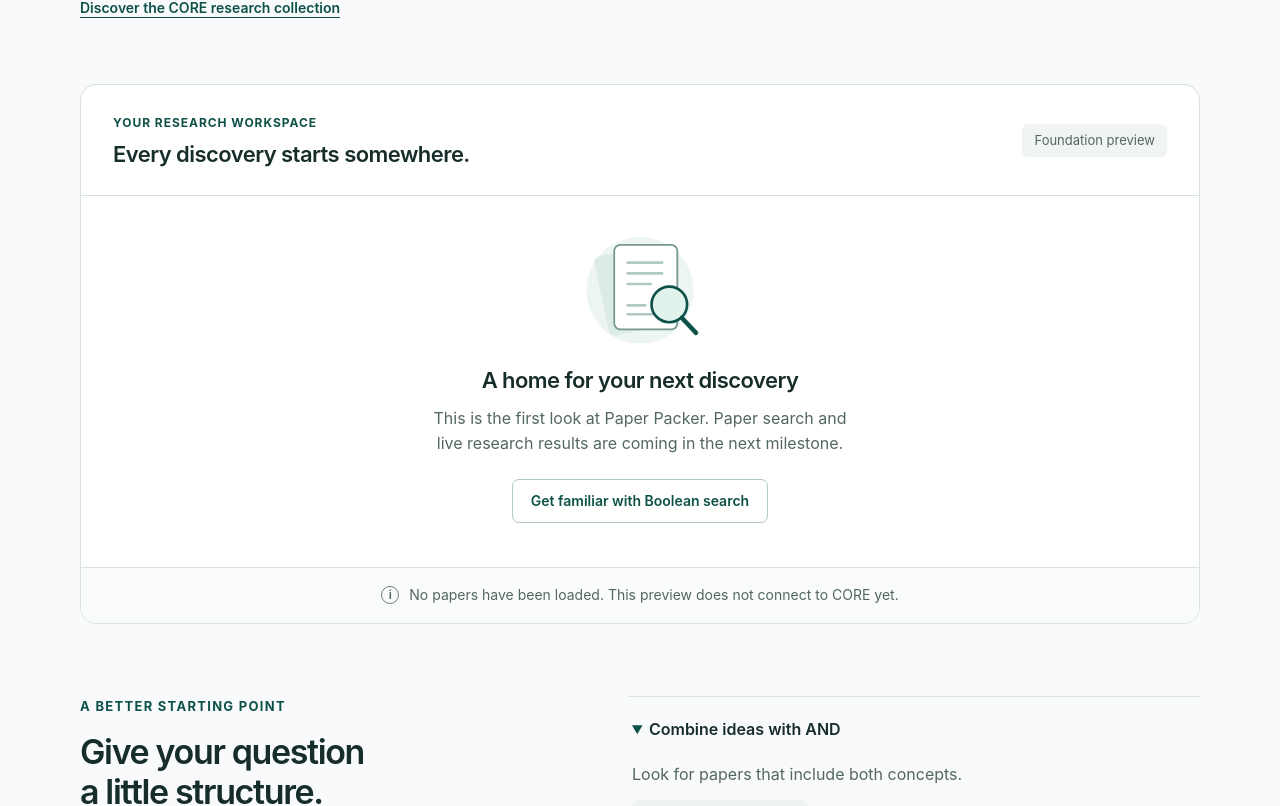
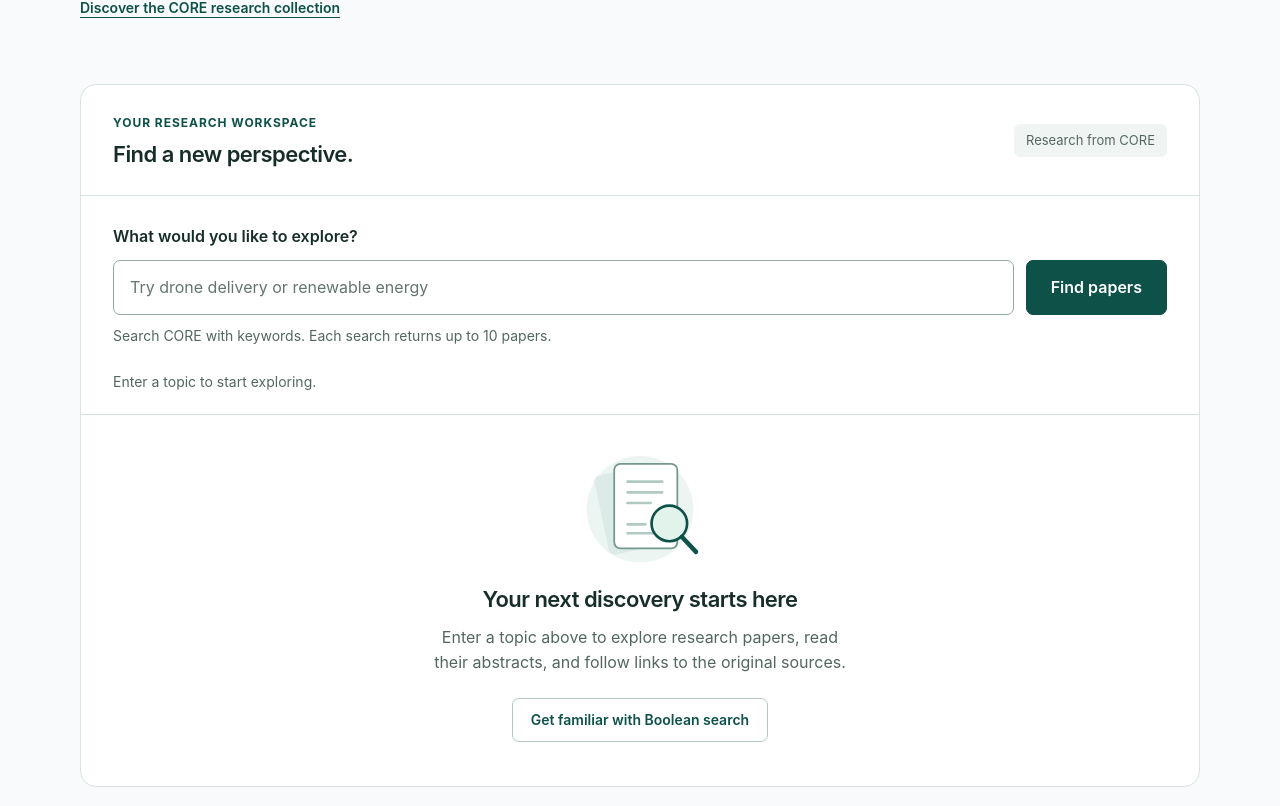
Before and after one commit to the-infinite/paper-packer, an Angular app: page / in a window 1280 px wide. Shown: the part 517-1323 px from the top of the page. Built offline with nearby package versions, Linux system fonts and the light colour scheme.

Commit message:
feat(m2): present research papers and search feedback

```diff
--- a/src/app/app.css
+++ b/src/app/app.css
@@ -27,8 +27,34 @@ h1 span { font-family: Georgia, "Times New Roman", serif; color: var(--accent);
 .workspace-body p { max-width: 430px; margin-top: 12px; color: var(--muted); }
 .guide-link { margin-top: 22px; padding: 10px 18px; border: 1px solid #b2c8c0; border-radius: 7px; font-size: 0.875rem; font-weight: 600; text-decoration: none; }
 .guide-link:hover { background: #edf5f3; }
-.workspace-note { display: flex; align-items: center; justify-content: center; gap: 10px; padding: 16px 24px; border-top: 1px solid var(--line); background: #fafcfb; color: var(--muted); font-size: 0.875rem; }
-.note-icon { flex-shrink: 0; display: grid; place-items: center; border: 1px solid #6c817a; width: 18px; height: 18px; border-radius: 50%; font-size: 0.75rem; font-weight: 600; line-height: 1; }
+.search-form { padding: 28px 32px 16px; }
+.search-form label { display: block; margin-bottom: 10px; font-size: 1rem; font-weight: 600; }
+.search-controls { display: flex; gap: 12px; }
+.search-controls input { flex: 1; min-width: 0; padding: 14px 16px; border: 1px solid #90aaa0; border-radius: 7px; color: var(--ink); background: white; font: inherit; }
+.search-controls input::placeholder { color: #63766e; opacity: 1; }
+.search-controls input[aria-invalid="true"] { border-color: #a63838; }
+button { min-height: 48px; padding: 12px 24px; border: 1px solid var(--accent); border-radius: 7px; background: var(--accent); color: white; font: inherit; font-weight: 600; cursor: pointer; }
+button:hover:not(:disabled) { background: #083b35; }
+button:disabled { opacity: 0.6; cursor: not-allowed; }
+.query-help { margin-top: 10px; color: var(--muted); font-size: 0.875rem; }
+.input-error { margin-top: 8px; color: #942f2f; font-size: 0.875rem; }
+.search-feedback { padding: 8px 32px 20px; color: var(--muted); font-size: 0.875rem; border-bottom: 1px solid var(--line); }
+.loading-state { justify-content: center; }
+.loading-spinner { width: 36px; height: 36px; border: 3px solid #d8e9e2; border-top-color: var(--accent); border-radius: 50%; margin-bottom: 24px; }
+.error-state { justify-content: center; background: #fffcfc; }
+.error-state h3 { color: #7c3030; }
+.retry-button { margin-top: 24px; }
+.retry-note { font-size: 0.875rem; }
+.error-state .guide-link { border: 0; }
+.results-heading { display: flex; flex-direction: column; gap: 10px; padding: 26px 32px; background: #f4f8f6; border-bottom: 1px solid var(--line); }
+.results-heading h3 { font-size: 1.125rem; font-weight: 600; line-height: 1.5; overflow-wrap: anywhere; }
+.submitted-query { color: var(--accent); }
+.results-heading p { color: var(--muted); font-size: 0.875rem; }
+.paper-list app-paper-card + app-paper-card { border-top: 1px solid var(--line); }
+@media (prefers-reduced-motion: no-preference) {
+  .loading-spinner { animation: turn 1s linear infinite; }
+}
+@keyframes turn { to { transform: rotate(360deg); } }
 .search-guide { padding-block: 72px 80px; display: grid; grid-template-columns: 0.9fr 1.1fr; gap: 80px; scroll-margin-top: 32px; }
 .guide-intro h2 { margin-top: 16px; font-size: 2.125rem; font-weight: 600; letter-spacing: -0.04em; }
 .guide-intro > p:last-child { margin-top: 18px; color: var(--muted); }
@@ -52,6 +78,10 @@ summary::marker { color: var(--accent); }
   .desktop-break { display: none; }
   .section-heading { padding: 24px; align-items: flex-start; flex-direction: column; gap: 16px; }
   .stage-label { font-size: 0.75rem; }
+  .search-form { padding: 24px 24px 12px; }
+  .search-controls { flex-direction: column; }
+  .search-feedback { padding-inline: 24px; }
+  .results-heading { padding: 22px 24px; }
   .search-guide { grid-template-columns: 1fr; gap: 32px; padding-block: 48px; }
   .site-footer { flex-direction: column; gap: 10px; }
 }
@@ -62,6 +92,4 @@ summary::marker { color: var(--accent); }
   nav { width: 100%; justify-content: space-between; }
   h1 { font-size: 3.25rem; }
   .eyebrow { font-size: 0.75rem; }
-  .workspace-note { align-items: flex-start; }
-  .note-icon { margin-top: 3px; }
 }
--- a/src/app/app.html
+++ b/src/app/app.html
@@ -1,3 +1,4 @@
+@let state = search.state();
 <a class="skip-link" href="#main-content">Skip to content</a>
 
 <header class="site-header">
@@ -28,10 +29,29 @@
     <div class="section-heading">
       <div>
         <p class="eyebrow">Your research workspace</p>
-        <h2 id="workspace-title">Every discovery starts somewhere.</h2>
+        <h2 id="workspace-title">Find a new perspective.</h2>
       </div>
-      <span class="stage-label">Foundation preview</span>
+      <span class="stage-label">Research from CORE</span>
     </div>
+    <form class="search-form" role="search" aria-label="Search research papers" (submit)="submit($event, queryInput.value)">
+      <label for="paper-query">What would you like to explore?</label>
+      <div class="search-controls">
+        <input #queryInput id="paper-query" name="query" type="search" required maxlength="500"
+          placeholder="Try drone delivery or renewable energy"
+          [attr.aria-describedby]="search.inputError() ? 'query-help query-error' : 'query-help'"
+          [attr.aria-invalid]="search.inputError() ? 'true' : null">
+        <button type="submit" [disabled]="!search.canSearch()">{{ state.status === 'loading' ? 'Searching…' : 'Find papers' }}</button>
+      </div>
+      <p id="query-help" class="query-help">Search CORE with keywords. Each search returns up to {{ resultLimit }} papers.</p>
+      @if (search.inputError()) {
+        <p id="query-error" class="input-error" role="alert">{{ search.inputError() }}</p>
+      }
+    </form>
+    <p class="search-feedback" role="status" aria-live="polite" aria-atomic="true">{{ search.announcement() }}</p>
+
+    <div class="results-region" [attr.aria-busy]="state.status === 'loading'">
+    @switch (state.status) {
+      @case ('idle') {
         <div class="workspace-body">
           <div class="empty-illustration" aria-hidden="true">
             <svg viewBox="0 0 180 140" focusable="false">
@@ -43,13 +63,53 @@
               <path d="m137 101 16 17" stroke="#0d5149" stroke-width="5" stroke-linecap="round" />
             </svg>
           </div>
-      <h3>A home for your next discovery</h3>
-      <p>This is the first look at Paper Packer. Paper search and live research results are coming in the next milestone.</p>
+          <h3>Your next discovery starts here</h3>
+          <p>Enter a topic above to explore research papers, read their abstracts, and follow links to the original sources.</p>
           <a class="guide-link" href="#search-guide">Get familiar with Boolean search</a>
         </div>
-    <div class="workspace-note">
-      <span class="note-icon" aria-hidden="true">i</span>
-      <p>No papers have been loaded. This preview does not connect to CORE yet.</p>
+      }
+      @case ('loading') {
+        <div class="workspace-body loading-state">
+          <span class="loading-spinner" aria-hidden="true"></span>
+          <h3>Following your question</h3>
+          <p>Looking through CORE’s research collection. This can take a few moments.</p>
+        </div>
+      }
+      @case ('error') {
+        <div class="workspace-body error-state" role="alert">
+          <h3>We could not finish that search</h3>
+          <p>{{ state.error.message }}</p>
+          @if (state.error.retryAt; as retryAt) {
+            @if (!search.canSearch()) {
+              <p class="retry-note">Searching is paused until {{ retryAt | date:'shortTime' }}.</p>
+            }
+          }
+          @if (state.error.retryable) {
+            <button type="button" class="retry-button" [disabled]="!search.canRetry()" (click)="search.retry()">Try again</button>
+          }
+          <a class="guide-link" href="#search-guide">Review the search guide</a>
+        </div>
+      }
+      @case ('success') {
+        @if (state.results.papers.length) {
+          <div class="results-heading">
+            <h3>Results for <span class="submitted-query">“{{ state.query }}”</span></h3>
+            <p>{{ state.results.papers.length }} {{ state.results.papers.length === 1 ? 'paper' : 'papers' }} returned@if (state.results.totalHits !== null) { · {{ state.results.totalHits | number }} matching papers}</p>
+          </div>
+          <div class="paper-list">
+            @for (paper of state.results.papers; track $index) {
+              <app-paper-card [paper]="paper" />
+            }
+          </div>
+        } @else {
+          <div class="workspace-body">
+            <h3>No papers returned</h3>
+            <p>CORE did not return papers for “{{ state.query }}”. Try broader keywords or a different topic.</p>
+            <a class="guide-link" href="#search-guide">Explore the search guide</a>
+          </div>
+        }
+      }
+    }
     </div>
   </section>
 
--- a/src/app/app.ts
+++ b/src/app/app.ts
@@ -1,10 +1,24 @@
-import { ChangeDetectionStrategy, Component } from '@angular/core';
+import { DatePipe, DecimalPipe } from '@angular/common';
+import { ChangeDetectionStrategy, Component, inject } from '@angular/core';
+import { CORE_PAGE_SIZE } from './data/core-api.js';
+import { PaperSearch } from './data/paper-search.js';
+import { PaperCard } from './papers/paper-card.js';
 
 @Component({
   selector: 'app-root',
   standalone: true,
+  imports: [DatePipe, DecimalPipe, PaperCard],
+  providers: [PaperSearch],
   templateUrl: './app.html',
   styleUrl: './app.css',
   changeDetection: ChangeDetectionStrategy.OnPush,
 })
-export class App {}
+export class App {
+  readonly search = inject(PaperSearch);
+  readonly resultLimit = CORE_PAGE_SIZE;
+
+  submit(event: Event, query: string): void {
+    event.preventDefault();
+    this.search.submit(query);
+  }
+}
--- /dev/null
+++ b/src/app/papers/paper-card.css
@@ -0,0 +1,18 @@
+:host { display: block; }
+article { padding: 30px 32px; overflow-wrap: anywhere; }
+.paper-meta { display: flex; flex-wrap: wrap; gap: 8px 20px; align-items: center; margin-bottom: 12px; color: var(--muted); font-size: 0.8125rem; }
+.core-id { font-variant-numeric: tabular-nums; }
+h3 { margin: 0; max-width: 880px; font-size: 1.375rem; font-weight: 600; line-height: 1.4; letter-spacing: -0.02em; }
+.authors { margin-top: 10px; color: var(--muted); font-size: 0.875rem; }
+.abstract { max-width: 900px; margin-top: 18px; line-height: 1.75; white-space: pre-line; }
+.missing-abstract { margin-top: 18px; color: var(--muted); font-style: italic; }
+details { margin-top: 12px; }
+summary { width: fit-content; padding-block: 8px; color: var(--accent); cursor: pointer; font-size: 0.875rem; font-weight: 600; }
+.full-abstract { padding: 16px 20px; background: #f4f8f6; border-left: 3px solid #9cbeb2; border-radius: 0 6px 6px 0; margin-top: 10px; }
+.paper-links { display: flex; gap: 12px 24px; flex-wrap: wrap; margin-top: 20px; font-size: 0.875rem; font-weight: 600; }
+.paper-links span:not(.sr-only) { color: var(--muted); font-weight: 400; }
+.sr-only { position: absolute; width: 1px; height: 1px; padding: 0; margin: -1px; overflow: hidden; clip-path: inset(50%); white-space: nowrap; border: 0; }
+@media (max-width: 760px) {
+  article { padding: 24px; }
+  h3 { font-size: 1.25rem; }
+}
--- /dev/null
+++ b/src/app/papers/paper-card.html
@@ -0,0 +1,35 @@
+@let item = paper();
+<article>
+  <div class="paper-meta">
+    @if (item.year) {
+      <span>Published {{ item.year }}</span>
+    } @else {
+      <span>Publication year unavailable</span>
+    }
+    @if (item.id) { <span class="core-id">CORE {{ item.id }}</span> }
+  </div>
+  <h3>{{ item.title }}</h3>
+  <p class="authors">{{ item.authors.length ? item.authors.join(', ') : 'Authors unavailable' }}</p>
+  @if (item.abstract; as abstract) {
+    <p class="abstract">{{ abstract.length > 320 ? abstract.slice(0, 320) + '…' : abstract }}</p>
+    @if (abstract.length > 320) {
+      <details>
+        <summary>Read full abstract</summary>
+        <p class="abstract full-abstract">{{ abstract }}</p>
+      </details>
+    }
+  } @else {
+    <p class="missing-abstract">No abstract is available for this paper.</p>
+  }
+  <div class="paper-links">
+    @if (item.recordUrl; as recordUrl) {
+      <a [href]="recordUrl" target="_blank" rel="noopener noreferrer">View CORE record<span class="sr-only"> for {{ item.title }} (opens in a new tab)</span></a>
+    }
+    @if (item.fullTextUrl; as fullTextUrl) {
+      <a [href]="fullTextUrl" target="_blank" rel="noopener noreferrer">Full-text link<span class="sr-only"> for {{ item.title }} (opens in a new tab)</span></a>
+    }
+    @if (!item.recordUrl && !item.fullTextUrl) {
+      <span>No source link available</span>
+    }
+  </div>
+</article>
--- /dev/null
+++ b/src/app/papers/paper-card.ts
@@ -0,0 +1,13 @@
+import { ChangeDetectionStrategy, Component, input } from '@angular/core';
+import { Paper } from '../data/paper.js';
+
+@Component({
+  selector: 'app-paper-card',
+  standalone: true,
+  templateUrl: './paper-card.html',
+  styleUrl: './paper-card.css',
+  changeDetection: ChangeDetectionStrategy.OnPush,
+})
+export class PaperCard {
+  readonly paper = input.required<Paper>();
+}
```
Lines whose indentation alone changed are shown as unchanged.
